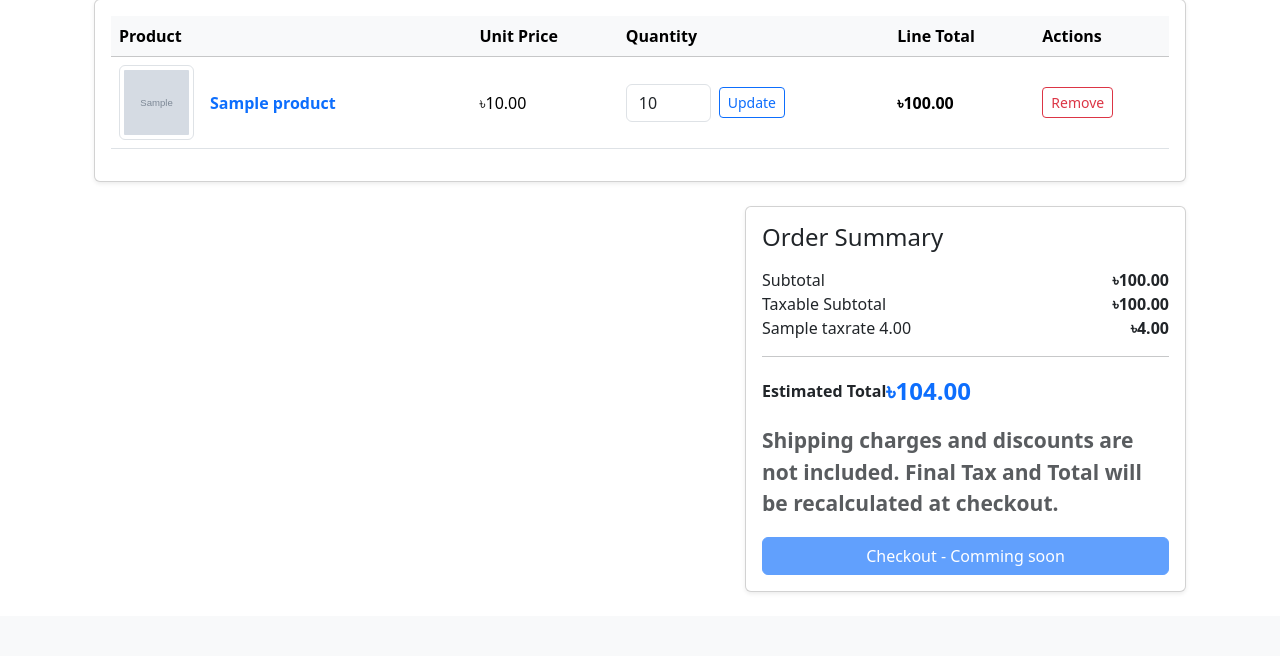
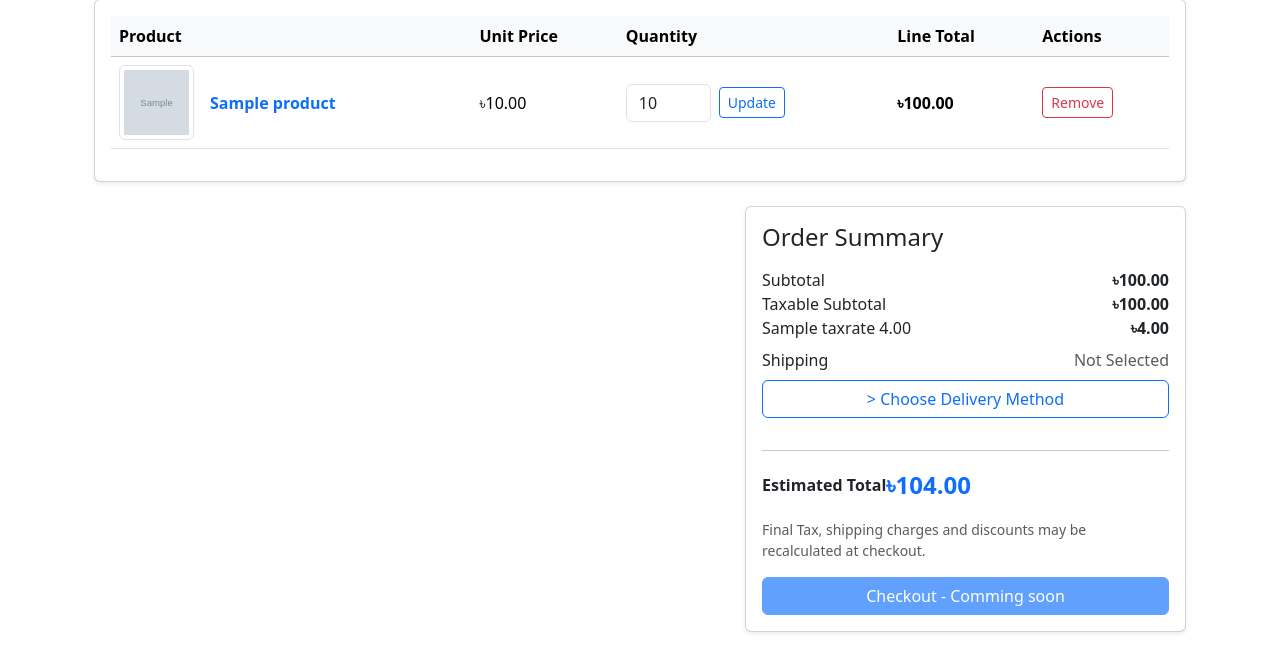
Before and after one commit to mamun-2025/ShopSphere, a Django app: page /cart/ in a window 1280 px wide. Shown: the part 203-859 px from the top of the page. Before the commit the page ends 795 px from the top, so only its background shows below. Run offline with Django 5.2, Linux system fonts and the light colour scheme; a user stored in the database is signed in; tables that the repository leaves empty hold one stand-in row (values such as "Sample post"); grey boxes marked "Sample" are stand-in pictures.

Commit message:
Added shipping summary in cart.detail.html

```diff
--- a/carts/views.py
+++ b/carts/views.py
@@ -11,6 +11,7 @@ from taxes.services import calculate_cart_totals
 
 from django.views.generic import FormView, TemplateView
 from .forms import CartQuantityForm
+from shipping.services import calculate_shipping, get_shipping_selection
 
 
 
@@ -207,7 +208,27 @@ class CartDetailView(LoginRequiredMixin, TemplateView):
       context["subtotal"] = cart.subtotal
       context["stock_issues"] = cart.get_stock_issues()
 
+      # Tax Calculation
       tax_summary = calculate_cart_totals(cart)
       context.update(tax_summary)
 
+      # Shipping Selection
+      shipping_method, shipping_address = get_shipping_selection(
+         self.request
+      )
+
+      shipping_summary = calculate_shipping(
+         cart,
+         shipping_method,
+      )
+      context.update(shipping_summary)
+
+      context["shipping_address"] = shipping_address
+
+      # Final Estimated cart total = subtotal + tax + shipping
+      context["total"] = (
+         tax_summary["total"]
+         + shipping_summary["shipping_fee"]
+      )
+
       return context
--- a/shipping/services.py
+++ b/shipping/services.py
@@ -35,7 +35,7 @@ def calculate_shipping(cart, shipping_method):
 
 
 
-def shipping_selection(request):
+def get_shipping_selection(request):
    """
    Load the current user's saved shipping selection from session.
    Invalid or outdated selections safety return an empty selcection.
--- a/templates/carts/cart_detail.html
+++ b/templates/carts/cart_detail.html
@@ -182,32 +182,71 @@
                   <!-- Cart Subtotal -->
                   <div class="d-flex justify-content-between">
                      <span>Subtotal</span>
-
-                     <strong>
-                        ৳{{ subtotal|floatformat:2 }}
-                     </strong>
+                     <strong>৳{{ subtotal|floatformat:2 }}</strong>
                   </div>
 
                   <!-- Taxable Subtotal -->
                   <div class="d-flex justify-content-between">
                      <span>Taxable Subtotal</span>
-
-                     <strong>
-                        ৳{{ taxable_subtotal|floatformat:2 }}
-                     </strong>
+                     <strong>৳{{ taxable_subtotal|floatformat:2 }}</strong>
                   </div>
 
                   <!-- Tax -->
-                  <div class="d-flex justify-content-between">
+                  <div class="d-flex justify-content-between mb-2">
                      <span>
                         {{ tax_name }}
                         {{ tax_rate|floatformat:2 }}
                      </span>
+                     <strong>৳{{ tax_amount|floatformat:2 }}</strong>
+                  </div>
 
-                     <strong>
-                        ৳{{ tax_amount|floatformat:2 }}
-                     </strong>
+                  <!-- Shipping Summary -->
+                  <div class="d-flex justify-content-between align-items-start mb-2">
+                     <span>Shipping</span>
+
+                     <div class="text-end">
+                        {% if shipping_method %}
+                           <div>{{ shipping_method.name }}</div>
+
+                           {% if free_shipping %}
+                              <span class="text-success small">
+                                 Free shipping applied
+                              </span>
+                           {% endif %}
+
+                           <div>
+                              {% if free_shipping %}
+                                 <span class="text-success">৳0.00</span>
+                              {% else %}
+                                 ৳{{ shipping_fee|floatformat:2 }}
+                              {% endif %}
+                           </div>
+                        {% else %}
+                           <span class="text-muted">Not Selected</span>
+                        {% endif %}
+                     </div>
                   </div>
+
+                  <!-- Saved Delivery Address -->
+                  {% if shipping_address %}
+                     <div class="small text-muted mb-3">
+                        Deliver to: {{ shipping_address.full_name }},
+                        {{ shipping_address.area }},
+                        {{ shipping_address.city_or_district }}
+                     </div>
+                  {% endif %}
+
+                  <!-- Choose or Change Shipping -->
+                  <a
+                     href="{% url'shipping:options} %"
+                     class="btn btn-outline-primary w-100 mb-3">
+                  >
+                     {% if shipping_method %}
+                        Change Delivery Details
+                     {% else %}
+                        Choose Delivery Method
+                     {% endif %}
+                  </a>
 
                   <hr>
 
@@ -216,11 +255,11 @@
                      <strong>Estimated Total</strong>
                      <strong class="fs-4 text-primary">
                          ৳{{ total|floatformat:2 }}
+                     </strong>
                   </div>
 
                   <p class="text-muted small">
-                     Shipping charges and discounts are not included.
-                     Final Tax and Total will be recalculated at checkout.
+                     Final Tax, shipping charges and discounts may be recalculated at checkout.
                   </p>
 
                   <!-- Checkout -->
```
Also changed, not shown: templates/shipping/shipping_options.html (added, +89 -0 lines).
